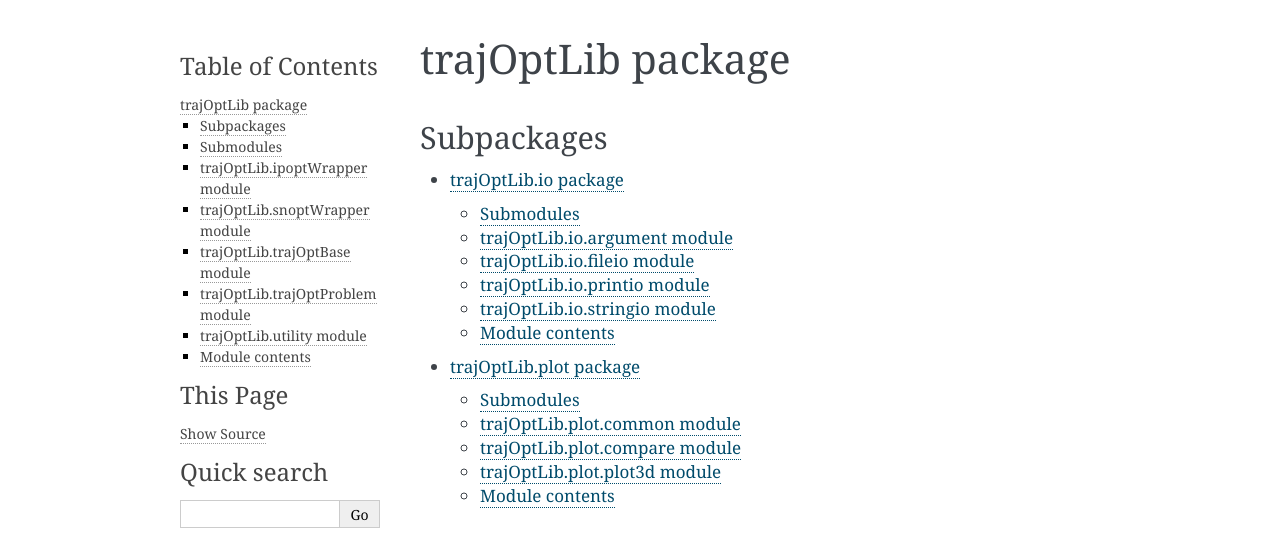
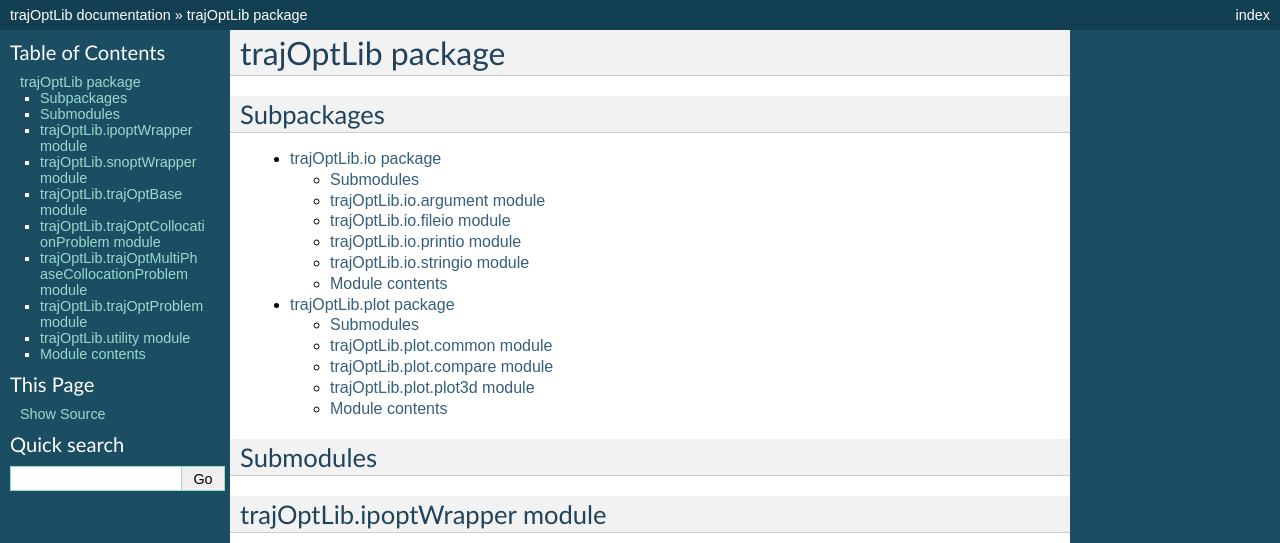
Before and after one commit to paperstiger/trajOptLib, a Sphinx documentation site: the page built from docs/source/trajOptLib.rst, in a window 1280 px wide. Shown: the top 543 px of the page. Built offline with Sphinx 7.4.7, drawn with Linux system fonts in a browser that asks for light colours; formulas are drawn with MathJax 3; some of the changed text lies outside the part shown; grey boxes are pictures that could not be loaded.

```diff
--- a/docs/source/conf.py
+++ b/docs/source/conf.py
@@ -39,7 +39,8 @@ release = u''
 # extensions coming with Sphinx (named 'sphinx.ext.*') or your custom
 # ones.
 extensions = [
-    'sphinx.ext.autodoc', 'sphinx.ext.imgmath'
+    'sphinx.ext.autodoc',
+    'sphinx.ext.mathjax',
 ]
 
 # Add any paths that contain templates here, relative to this directory.
@@ -75,7 +76,7 @@ pygments_style = 'sphinx'
 # The theme to use for HTML and HTML Help pages.  See the documentation for
 # a list of builtin themes.
 #
-html_theme = 'alabaster'
+html_theme = 'classic'
 
 # Theme options are theme-specific and customize the look and feel of a theme
 # further.  For a list of options available for each theme, see the
--- a/docs/source/index.rst
+++ b/docs/source/index.rst
@@ -1,5 +1,5 @@
 .. trajOptLib documentation master file, created by
-   sphinx-quickstart on Sun Mar 11 19:17:21 2018.
+   sphinx-quickstart on Mon Apr  2 19:37:02 2018.
    You can adapt this file completely to your liking, but it should at least
    contain the root `toctree` directive.
 
--- a/docs/source/trajOptLib.rst
+++ b/docs/source/trajOptLib.rst
@@ -36,6 +36,22 @@ trajOptLib.trajOptBase module
     :undoc-members:
     :show-inheritance:
 
+trajOptLib.trajOptCollocationProblem module
+-------------------------------------------
+
+.. automodule:: trajOptLib.trajOptCollocationProblem
+    :members:
+    :undoc-members:
+    :show-inheritance:
+
+trajOptLib.trajOptMultiPhaseCollocationProblem module
+-----------------------------------------------------
+
+.. automodule:: trajOptLib.trajOptMultiPhaseCollocationProblem
+    :members:
+    :undoc-members:
+    :show-inheritance:
+
 trajOptLib.trajOptProblem module
 --------------------------------
 
```
Also changed, not shown: 2 other files.
